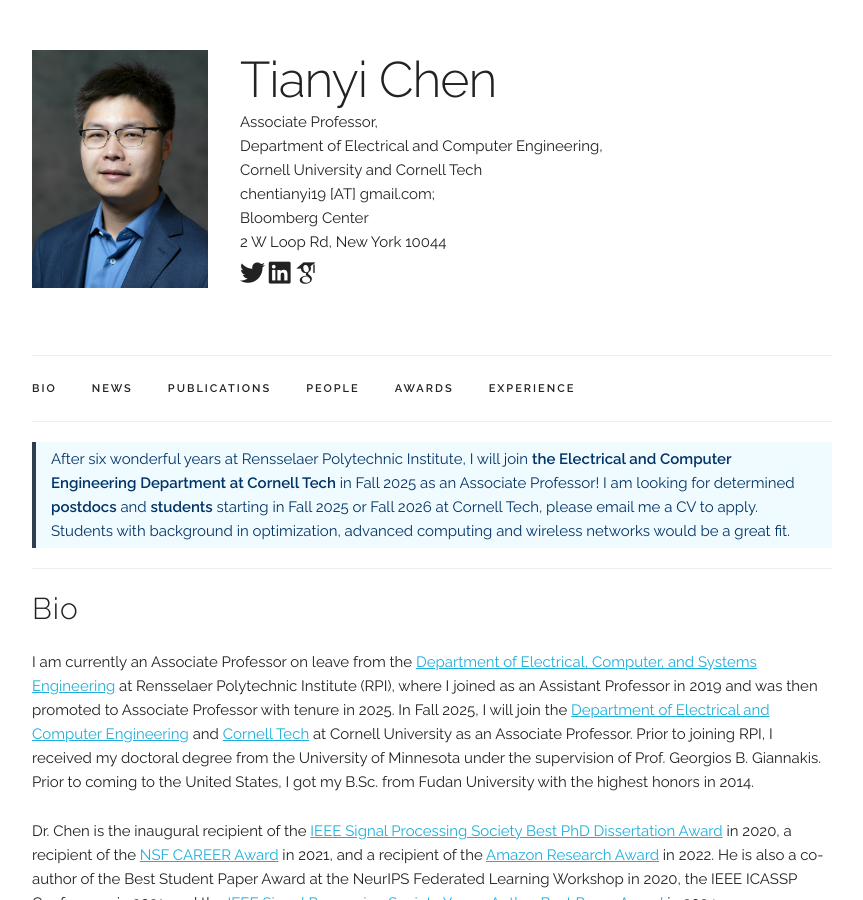
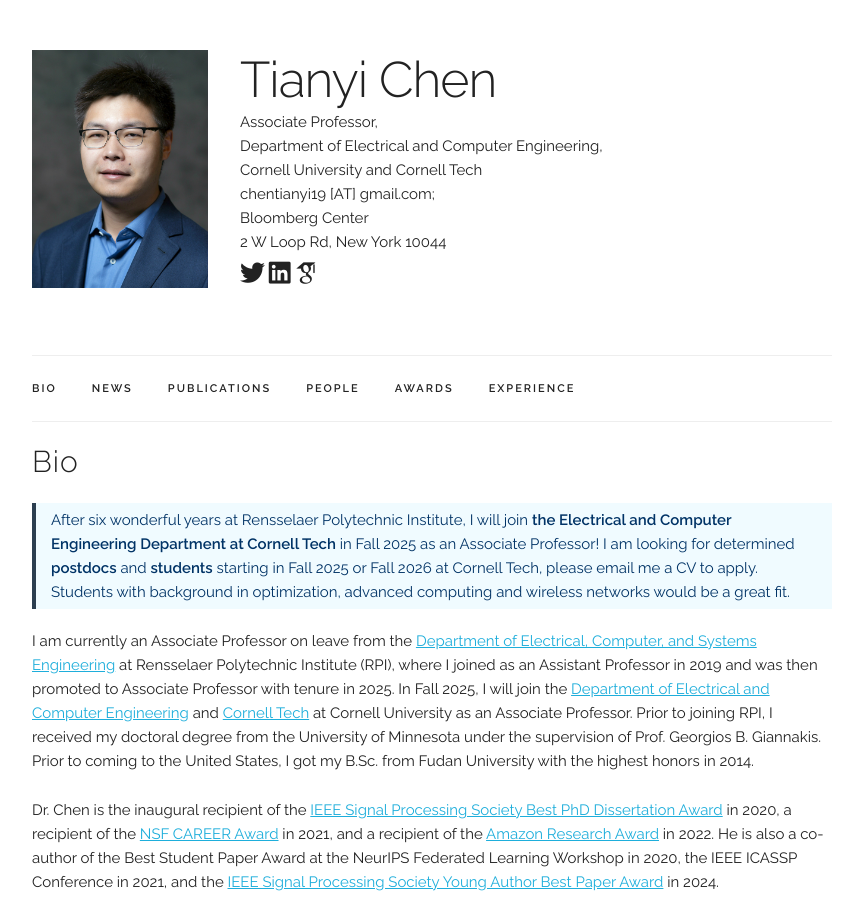
Before and after one commit to chentianyi19/chentianyi19.github.io, a Jekyll site: the page built from index.html, in a window 1280 px wide and 900 px high. Shown: the whole window, without its empty margins (208-1071 px from the left). Built offline with Jekyll 4.4.1, drawn with Linux system fonts in a browser that asks for light colours; some web fonts are replaced; comment, search, counter and statistics services are not loaded.

Commit message:
Update index.html

```diff
--- a/index.html
+++ b/index.html
@@ -3,12 +3,7 @@
 title: Home
 ---
 
-<!-- ========== Notice ========== -->
- <div class="bio‑highlight" style="margin-top: 2rem; margin-bottom: 2rem;">
-  <p>
-    After six wonderful years at Rensselaer Polytechnic Institute, I will join <strong>the Electrical and Computer Engineering Department at Cornell Tech</strong> in Fall 2025 as an Associate Professor! I am looking for determined <b>postdocs</b> and <b>students</b> starting in Fall 2025 or Fall 2026 at Cornell Tech, please email me a CV to apply. Students with background in optimization, advanced computing and wireless networks would be a great fit.
-  </p>
-</div>
+
 
 <!-- ========== BIO ========== -->
 <div class="docs-section" id="bio">
@@ -17,6 +12,13 @@
 <!--   <div class="bio‑highlight" style="margin-bottom: 2rem;">
       <p>After six wonderful years at Rensselaer Polytechnic Institute, I will join <strong>the Electrical and Computer Engineering Department at Cornell Tech</strong> in Fall 2025 as an Associate Professor!</p>
   </div> -->
+
+ <!-- ========== Notice ========== -->
+ <div class="bio‑highlight" style="margin-top: 2rem; margin-bottom: 2rem;">
+  <p>
+    After six wonderful years at Rensselaer Polytechnic Institute, I will join <strong>the Electrical and Computer Engineering Department at Cornell Tech</strong> in Fall 2025 as an Associate Professor! I am looking for determined <b>postdocs</b> and <b>students</b> starting in Fall 2025 or Fall 2026 at Cornell Tech, please email me a CV to apply. Students with background in optimization, advanced computing and wireless networks would be a great fit.
+  </p>
+</div>
 
   <p> I am currently an Associate Professor on leave from the <a href="https://www.ecse.rpi.edu/">Department of Electrical, Computer, and Systems Engineering</a> at Rensselaer Polytechnic Institute (RPI), where I joined as an Assistant Professor in 2019 and was then promoted to Associate Professor with tenure in 2025. In Fall 2025, I will join the <a href="https://www.engineering.cornell.edu/ece/">Department of Electrical and Computer Engineering</a> and <a href="https://tech.cornell.edu/">Cornell Tech</a> at Cornell University as an Associate Professor.
   Prior to joining RPI, I received my doctoral degree from the University of Minnesota under the supervision of Prof. Georgios B. Giannakis.
```
